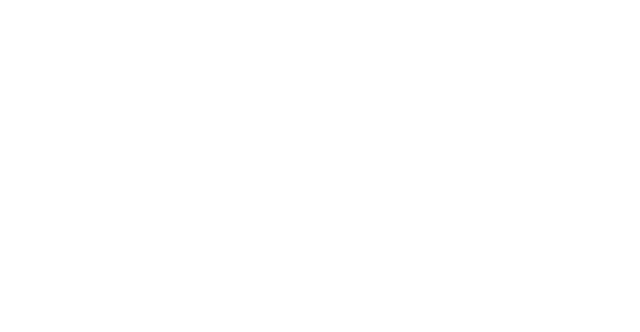
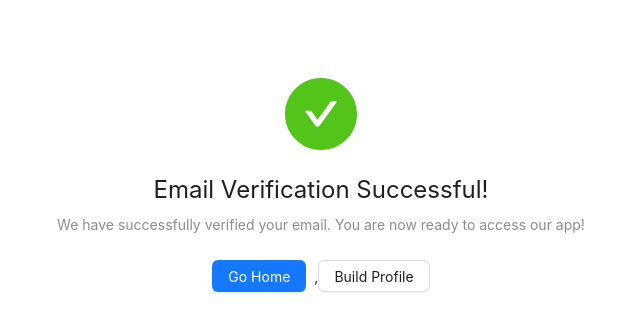
Before and after one commit to Parasite-231/frontend-service, a React (Vite) app: page /client/otp-verified in a window 1280 px wide. Before the commit this address had no page. Shown: the top 332 px of the page, without its empty margins (319-959 px from the left). Built offline with nearby package versions, Linux system fonts and the light colour scheme.

Commit message:
otp ui added

```diff
--- a/src/App.jsx
+++ b/src/App.jsx
@@ -8,6 +8,7 @@
 import CVLayout from "./components/cv generator/CVLayout";
 import Collection from "./components/cv generator/Collection";
 import GetUser from "./components/admin/dashboard/GetUser";
+import OTPSuccessMesage from "./components/client/otp/OTPSuccessMesage";
 
 function App() {
   return (
@@ -17,10 +18,14 @@
           <Route path="/" element={<HomePage />} />
           <Route path="/client/login" element={<LoginPage />} />
           <Route path="/client/register" element={<RegisterPage />} />
-          {/* <Route path="/home" element={<HomePage />} /> */}
+          <Route path="/home" element={<HomePage />} />
           <Route
             path="/client/otp-verification"
             element={<OTPVerificationPage />}
+          />
+          <Route
+            path="/client/otp-verified"
+            element={<OTPSuccessMesage />}
           />
           <Route path="/admin/dashboard" element={<DashboardPage />} />
           <Route path="/generate/:id" element={<CVLayout />} />
--- a/src/components/client/otp/OTPSuccessMesage.jsx
+++ b/src/components/client/otp/OTPSuccessMesage.jsx
@@ -1,5 +1,27 @@
+import { Button, Result } from "antd";
 import React from "react";
-
-export default function OTPSuccessMesage() {
-  return <div>OTPSuccessMesage</div>;
-}
+import { NavLink } from "react-router-dom";
+const OTPSuccessMesage = () => (
+  <>
+    <Result
+      style={{ marginTop: "30px" }}
+      status="success"
+      title="Email Verification Successful!"
+      subTitle="We have successfully verified your email. You are now ready to access our app!"
+      extra={[
+        <>
+          <NavLink to="/client/home">
+            <Button type="primary" key="console">
+              Go Home
+            </Button>
+          </NavLink>
+          ,
+          <NavLink to="/client/profile">
+            <Button key="buy">Build Profile</Button>
+          </NavLink>
+        </>,
+      ]}
+    />
+  </>
+);
+export default OTPSuccessMesage;
--- a/src/components/client/otp/OTPVerificationLayout.jsx
+++ b/src/components/client/otp/OTPVerificationLayout.jsx
@@ -149,7 +149,7 @@
                   </button>
                   <NavLink
                     id="homeNavLink"
-                    to="/home"
+                    to="/client/otp-verified"
                     style={{ display: "none" }} // Hide the NavLink visually
                   />
                 </form>
```
